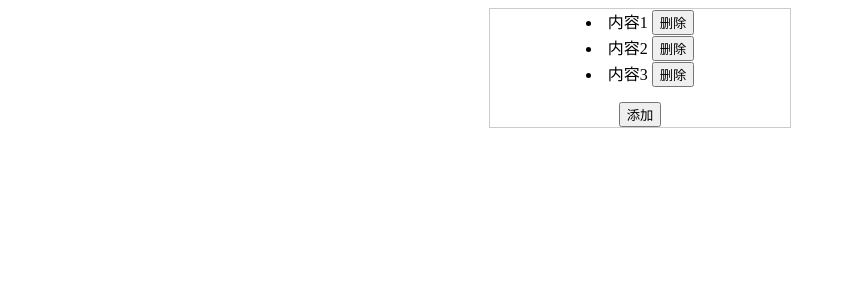
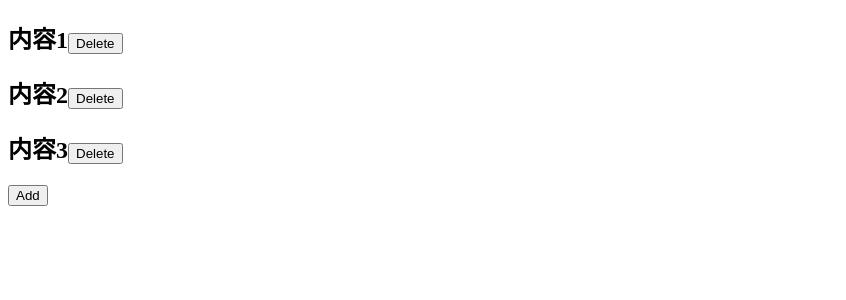
Before and after one commit to Allen-He/react-learn-test, a React (Create React App) app: page / in a window 1280 px wide. Shown: the top 300 px of the page, without its empty margins (0-846 px from the left). Built offline with nearby package versions, Linux system fonts and the light colour scheme.

Commit message:
13_React动画-练习（react-transition-group）- 封装自定义Transition组件-FadeTransition，实现淡入淡出动画，方便后续使用

```diff
--- a/src/App.js
+++ b/src/App.js
@@ -1,10 +1,10 @@
 import React from 'react'
-import TransTest from './components/trans/Test5'
+import FadeTransitionTest from './components/FadeTransition/Test'
 
 export default function App() {
   return (
     <div>
-      <TransTest/>
+      <FadeTransitionTest/>
     </div>
   )
 }
--- /dev/null
+++ b/src/components/FadeTransition/Test.js
@@ -0,0 +1,88 @@
+import React, { Component } from 'react'
+import { v4 as uuidv4 } from 'uuid';
+import FadeTransition from './index'
+import { SwitchTransition, TransitionGroup } from 'react-transition-group'
+
+/** 直接使用FadeTransition */
+// export default class Test extends Component {
+//   state = {
+//     visible: true,
+//   }
+//   render() {
+//     return (
+//       <div>
+//         <FadeTransition appear in={this.state.visible} timeout={3000}>
+//           <h2>FadeTransition Component Test</h2>
+//         </FadeTransition>
+//         <button onClick={() => {
+//           this.setState({
+//             visible: !this.state.visible,
+//           })
+//         }}>Toggle</button>
+//       </div>
+//     )
+//   }
+// }
+
+
+/** 配合SwitchTransition组件使用 */
+// export default class Test extends Component {
+//   state = {
+//     visible: true,
+//   }
+//   render() {
+//     return (
+//       <div>
+//         <SwitchTransition>
+//           <FadeTransition appear key={this.state.visible} timeout={3000}>
+//             <h2>{this.state.visible ? 'FadeTransition Component Test' : 'Another Content For Test'}</h2>
+//           </FadeTransition>
+//         </SwitchTransition>
+//         <button onClick={() => {
+//           this.setState({
+//             visible: !this.state.visible,
+//           })
+//         }}>Toggle</button>
+//       </div>
+//     )
+//   }
+// }
+
+
+/** 配合TransitionGroup组件使用 */
+export default class Test extends Component {
+  state = {
+    dataList: [
+      {id: uuidv4(), name: '内容1'},
+      {id: uuidv4(), name: '内容2'},
+      {id: uuidv4(), name: '内容3'},
+    ]
+  }
+  render() {
+    return (
+      <div>
+        <TransitionGroup>
+          {
+            this.state.dataList.map(it => (
+              <FadeTransition appear key={it.id} timeout={3000}>
+                <h2>{it.name}<button onClick={() => {
+                  this.setState({
+                    dataList: this.state.dataList.filter(item => item.id !== it.id),
+                  })
+                }}>Delete</button></h2>
+              </FadeTransition>
+            ))
+          }
+        </TransitionGroup>
+        <button onClick={() => {
+          this.setState({
+            dataList: [...this.state.dataList, {
+              id: uuidv4(),
+              name: `内容${Math.random().toString(36).slice(-6)}`
+            }]
+          })
+        }}>Add</button>
+      </div>
+    )
+  }
+}
--- /dev/null
+++ b/src/components/FadeTransition/index.css
@@ -0,0 +1,10 @@
+.fade-exit-active,
+.fade-exit-done,
+.fade-appear,
+.fade-enter {
+  opacity: 0;
+}
+.fade-appear-active,
+.fade-enter-active {
+  opacity: 1;
+}
--- /dev/null
+++ b/src/components/FadeTransition/index.js
@@ -0,0 +1,31 @@
+import React from 'react'
+import { CSSTransition } from 'react-transition-group'
+import './index.css'
+
+FadeTransition.defaultProps = {
+  timeout: 500,
+}
+
+export default function FadeTransition(props) {
+  function addTransition(node) {
+    node.style.transition = `opacity ${props.timeout}ms`;
+  }
+  function removeTransition(node) {
+    node.style.transition = '';
+  }
+
+  return (
+    <CSSTransition {...props} classNames="fade"
+      onEnter={addTransition}
+      onEntered={(node, isAppearing) => {
+        removeTransition(node);
+        props.onEntered && props.onEntered(node, isAppearing); //和SwitchTransition配合使用时，其会传递一个onEntered钩子函数，故此处需要特殊处理
+      }}
+      onExit={addTransition}
+      onExited={(node, isAppearing) => {
+        removeTransition(node);
+        props.onExited && props.onExited(node, isAppearing); //和SwitchTransition配合使用时，其会传递一个onExited钩子函数，故此处需要特殊处理
+      }}
+    />
+  )
+}
```
